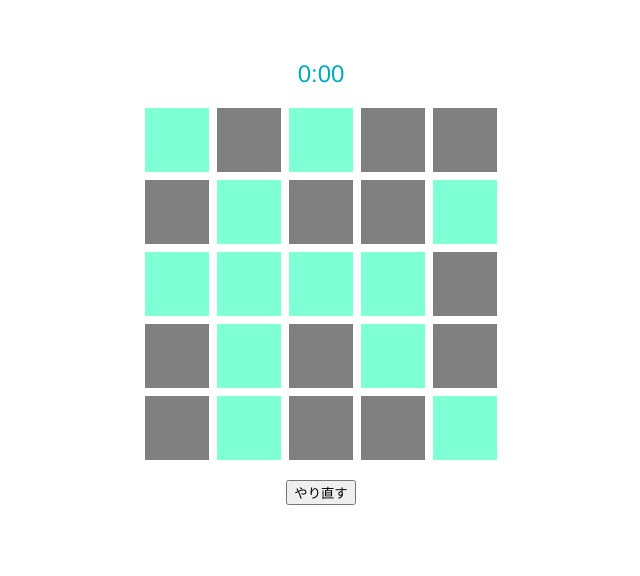
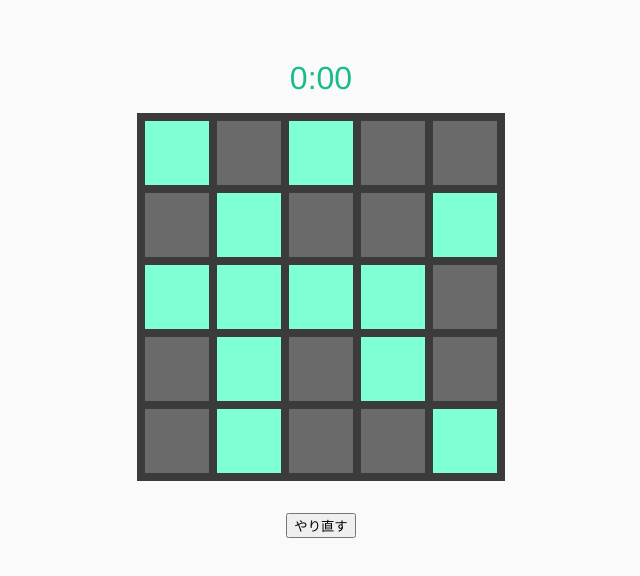
Before and after one commit to wcaokaze/clear-all-to-win, a Vue app: page /#/ in a window 1280 px wide. Shown: the top 576 px of the page, without its empty margins (319-959 px from the left). Built offline with nearby package versions, Linux system fonts and the light colour scheme.

Commit message:
色などを調整していくゥ

```diff
--- a/src/App.vue
+++ b/src/App.vue
@@ -5,11 +5,18 @@
 </template>
 
 <style lang="stylus">
-    #app
+    #app {
+        width 100%
+        height 100%
         font-family Avenir, Helvetica, Arial, sans-serif
         -webkit-font-smoothing antialiased
         -moz-osx-font-smoothing grayscale
         text-align center
         color #2c3e50
         margin-top 60px
+    }
+
+    body {
+        background-color #fafafa
+    }
 </style>
--- a/src/components/Cell.vue
+++ b/src/components/Cell.vue
@@ -18,11 +18,11 @@
         background-clip padding-box
 
         &.live {
-            background-color aquamarine
+            background-color #7fffd4
         }
 
         &.dead {
-            background-color gray
+            background-color #6a6a6a
         }
     }
 </style>
--- a/src/components/DurationDisplay.vue
+++ b/src/components/DurationDisplay.vue
@@ -25,8 +25,8 @@
 
 <style scoped lang="stylus">
     .duration {
-        margin 16px
-        color #00aac1
-        font-size 150%
+        color #18bb8c
+        font-size 200%
+        font-weight 530
     }
 </style>
--- a/src/components/Field.vue
+++ b/src/components/Field.vue
@@ -48,7 +48,8 @@
         }
 
         private get cellStyle(): string {
-            const cellSize = Math.min(this.width / this.columnCount - 8, 64);
+            const fieldSize = this.width - 12;
+            const cellSize = Math.min(fieldSize / this.columnCount - 8, 64);
 
             return `
                width:  ${cellSize}px;
@@ -75,13 +76,15 @@
 
 <style scoped lang="stylus">
     .field {
-        width 100%
+        width fit-content
+        align-self center
+        padding 4px
+        background-color #3b3b3b
         display flex
         flex-direction column
         flex-wrap nowrap
 
         .row {
-            width 100%
             display flex
             flex-direction row
             flex-wrap nowrap
--- a/src/views/Home.vue
+++ b/src/views/Home.vue
@@ -1,8 +1,8 @@
 <template>
     <div class="home">
-        <div class="field">
-            <DurationDisplay :duration-millis="duration"/>
-            <Field :field="field" @cellClick="onCellClick"/>
+        <div class="main">
+            <DurationDisplay class="duration" :duration-millis="duration"/>
+            <Field class="field" :field="field" @cellClick="onCellClick"/>
             <button class="retry" @click="reset">やり直す</button>
         </div>
         <div class="cleared" v-if="isCleared">
@@ -129,8 +129,16 @@
 </script>
 
 <style lang="stylus">
-    .field {
+    .main {
         position relative
+
+        .duration {
+            margin 16px
+        }
+
+        .field {
+            margin 16px auto
+        }
 
         .retry {
             margin 16px
@@ -141,13 +149,14 @@
         width 100%
         position absolute
         top 168px
+        margin auto
 
         span {
             padding 32px
-            color #00c15a
+            color #73e5bf
             font-size 150%
             font-weight bold
-            background-color #fff
+            background-color #aaaaaa
         }
     }
 </style>
```
